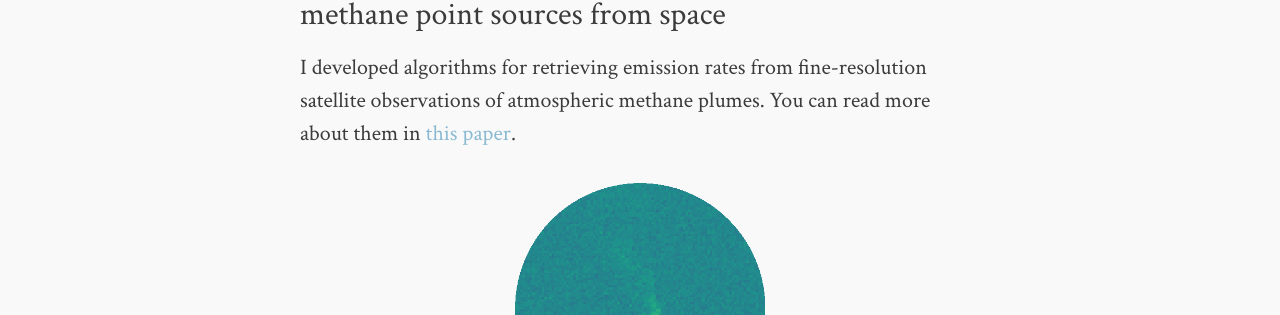
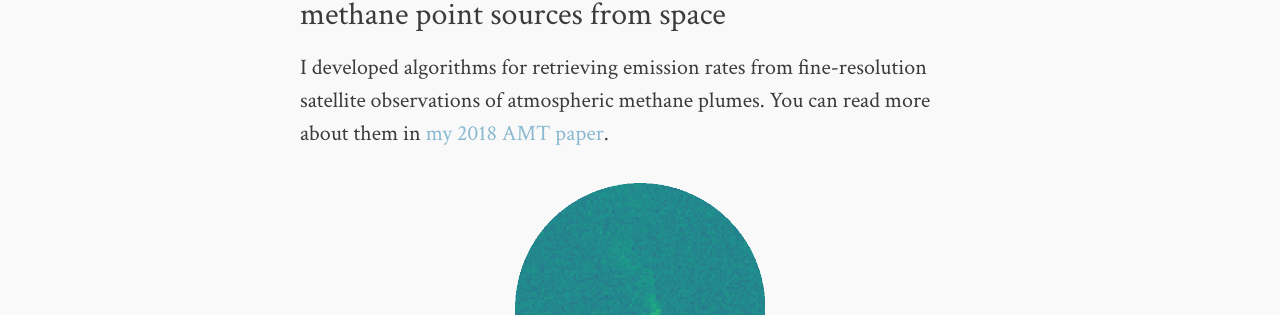
Before and after one commit to djvaron/djvaron.github.io, a Jekyll site: the page built from research.md, in a window 1280 px wide. Shown: the part 1448-1763 px from the top of the page. Built offline with Jekyll 4.4.1, drawn with Linux system fonts in a browser that asks for light colours.

Commit message:
edit research

```diff
--- a/research.md
+++ b/research.md
@@ -25,7 +25,7 @@
 
 ### Source rate retrieval algorithms for quantifying methane point sources from space
 
-I developed algorithms for retrieving emission rates from fine-resolution satellite observations of atmospheric methane plumes. You can read more about them in [this paper](https://doi.org/10.5194/amt-11-5673-2018).
+I developed algorithms for retrieving emission rates from fine-resolution satellite observations of atmospheric methane plumes. You can read more about them in [my 2018 AMT paper](https://doi.org/10.5194/amt-11-5673-2018).
 
 ![daniel varon methane satellite harvard plume thumb1](../images/thumb1_projects.png){:height="250px" width="250px"}
 
```
